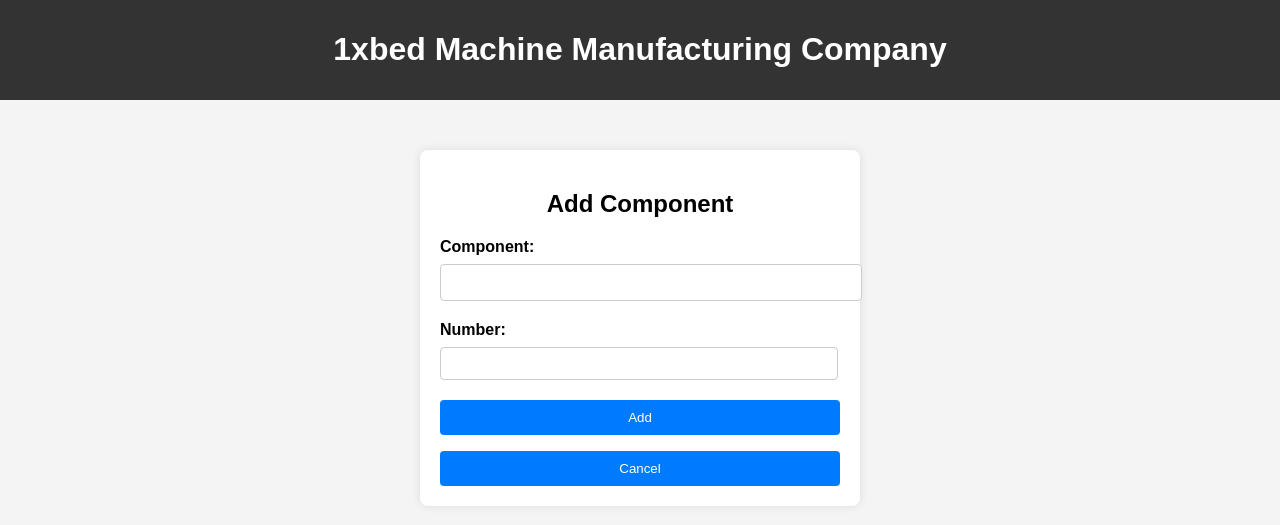
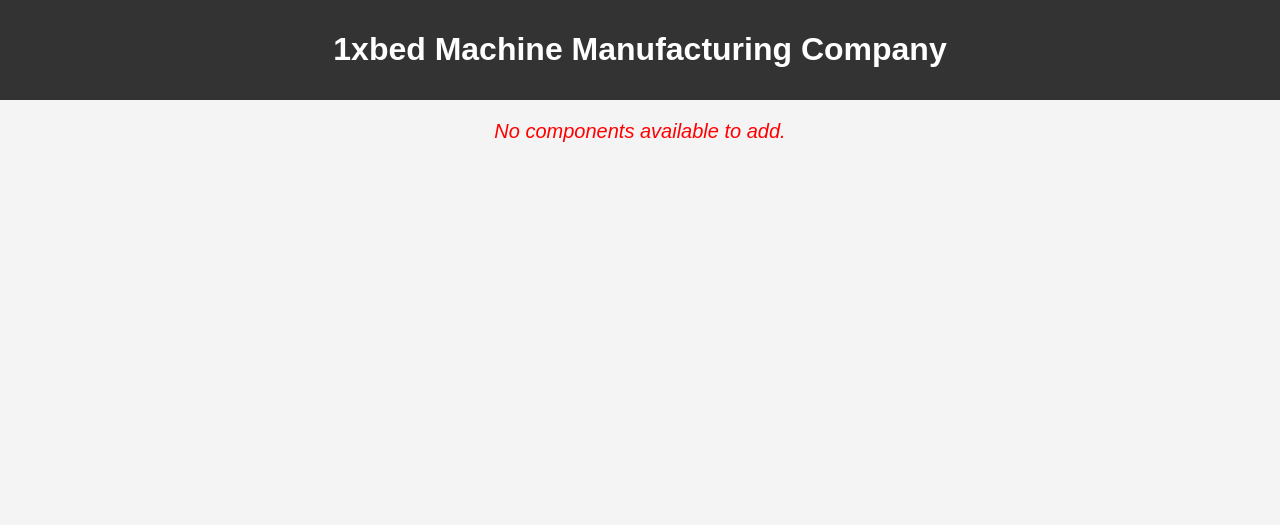
Before and after one commit to minhviet21/MachineAssemblyManagementWeb, a Django app: page /manager/quantity/add in a window 1280 px wide. Shown: the top 525 px of the page. Run offline with Django 5.2, Linux system fonts and the light colour scheme.

Commit message:
Update add.html

```diff
--- a/myproject/templates/myproject/quantity/add.html
+++ b/myproject/templates/myproject/quantity/add.html
@@ -12,20 +12,24 @@
     <header>
         <h1>1xbed Machine Manufacturing Company</h1>
     </header>
+    {% if list_component %}
         <div class="container">
             <h2>Add Component</h2>
             <form method="post">
                 {% csrf_token %}
                 <label class="label" for="component_type">Component:</label>
-            <input class="input" type="text" id="component_type" name="component_type" required><br>
+                <select id="component_type" name="component_type">
+                    {% for component in list_component %}
+                        <option value="{{ component.component_type }}">{{ component.component_type }}</option>
+                    {% endfor %}
+                </select><br>
                 <label class="label" for="number">Number:</label>
                 <input class="input" type="number" id="number" name="number" required><br>
                 <button type="submit">Add</button>
-            <p></p>
-            <button type="button">
-                <a href="/manager/quantity">Cancel</a>
-            </button>
             </form>
         </div>
+    {% else %}
+        <p class="message">No components available to add.</p>
+    {% endif %}
 </body>
 </html>
```
Lines whose indentation alone changed are shown as unchanged.
